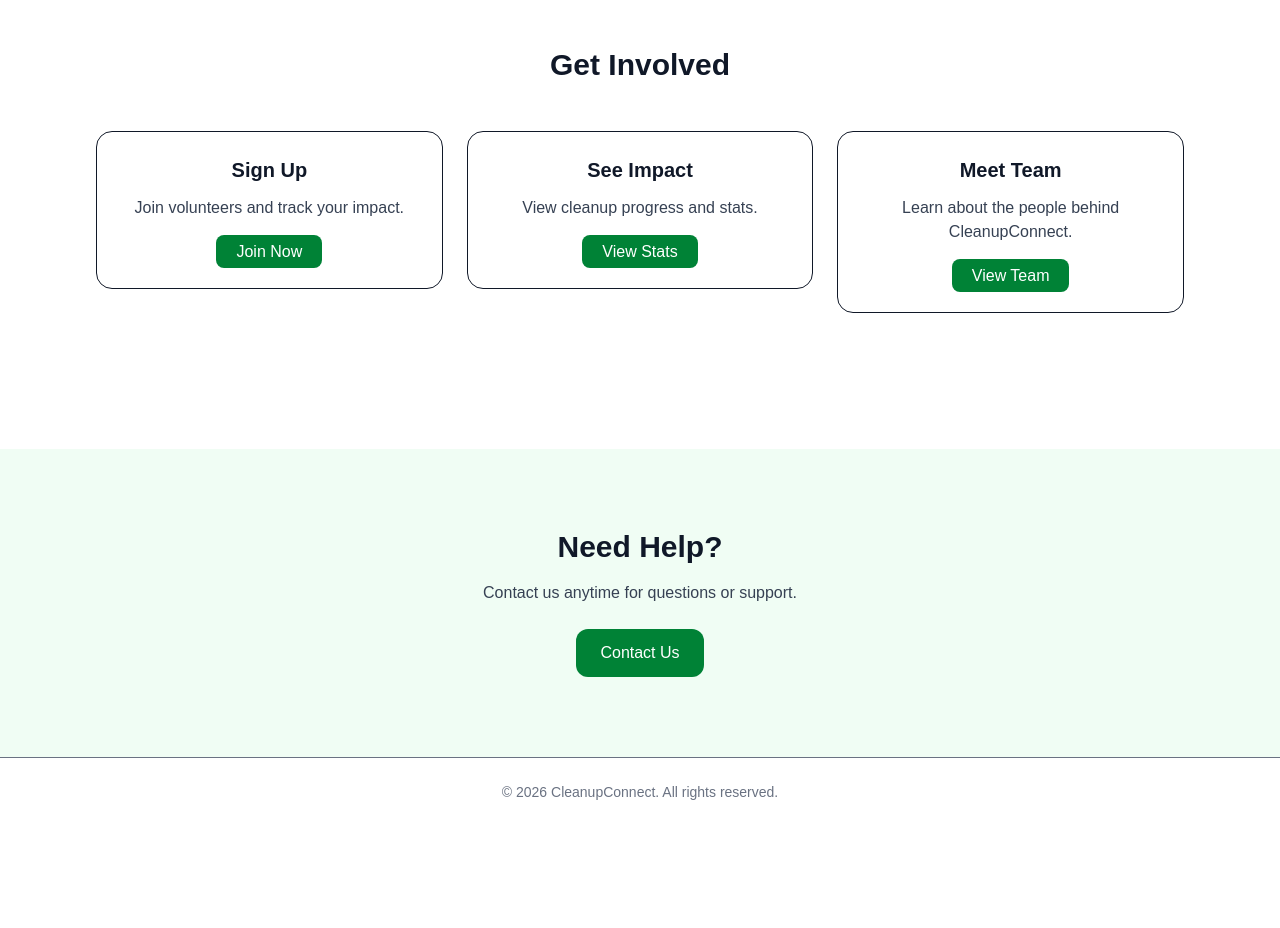
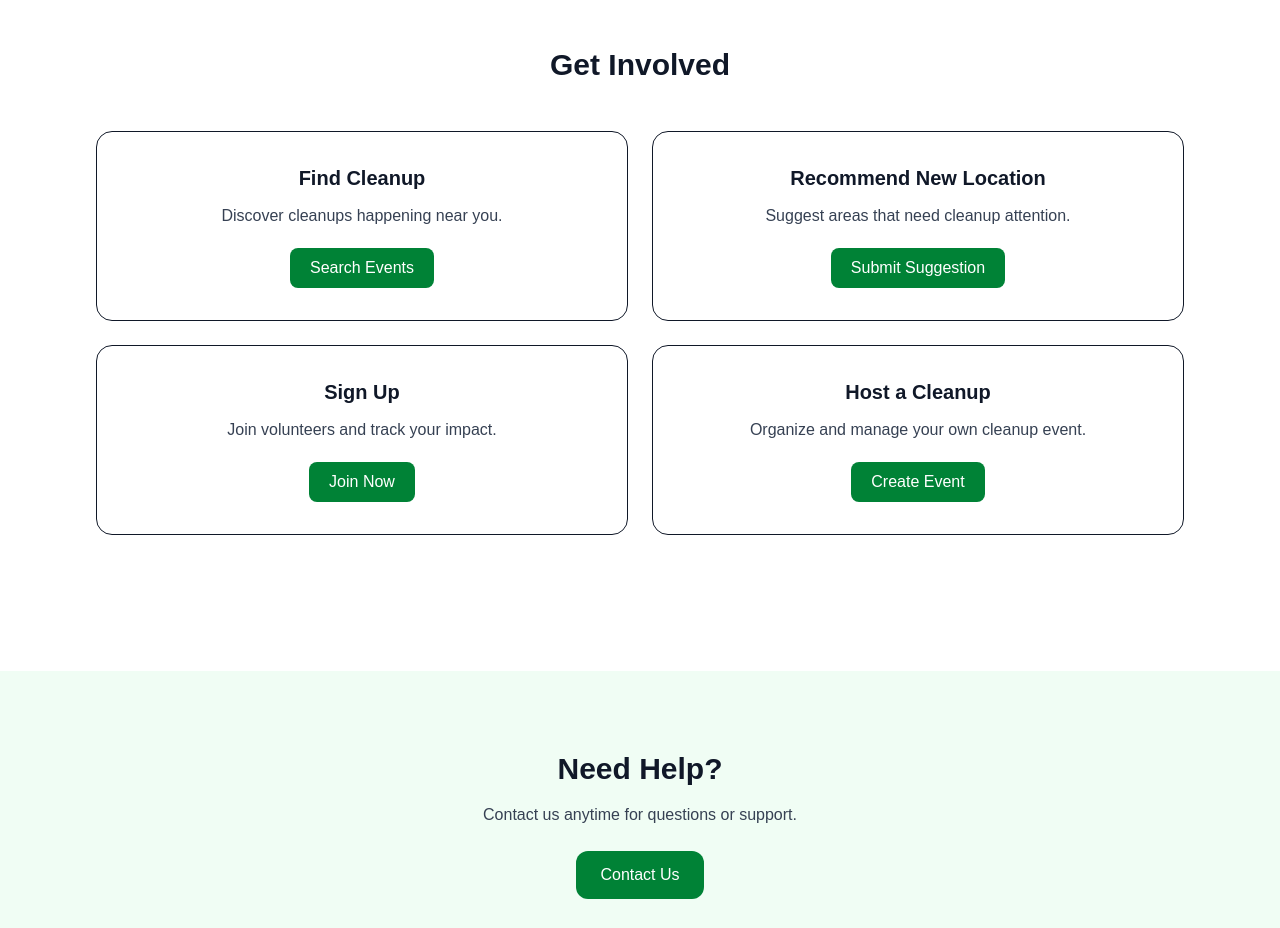
Before and after one commit to kimurar153/cleanupconnect, a Next.js app: page / in a window 1280 px wide. Shown: the part 1100-2028 px from the top of the page. Before the commit the page ends 1926 px from the top, so only its background shows below. Built offline with nearby package versions, Linux system fonts and the light colour scheme.

Commit message:
update signup page and routing fixes

```diff
--- a/app/page.js
+++ b/app/page.js
@@ -69,40 +69,52 @@ export default function Home() {
       <section className="px-8 py-24 max-w-6xl mx-auto text-center">
         <h2 className="text-3xl font-bold mb-12">Get Involved</h2>
 
-        <div className="grid md:grid-cols-3 gap-6">
+        <div className="grid md:grid-cols-2 gap-6">
+
+          <a href="/find-cleanup">
+            <div className="border rounded-2xl p-8 hover:shadow-md transition bg-white">
+              <h3 className="text-xl font-bold mb-3">Find Cleanup</h3>
+              <p className="text-gray-700 mb-5">
+                Discover cleanups happening near you.
+              </p>
+              <span className="bg-green-700 text-white px-5 py-2 rounded-lg inline-block">
+                Search Events
+              </span>
+            </div>
+          </a>
+
+          <a href="/recommend-location">
+            <div className="border rounded-2xl p-8 hover:shadow-md transition bg-white">
+              <h3 className="text-xl font-bold mb-3">Recommend New Location</h3>
+              <p className="text-gray-700 mb-5">
+                Suggest areas that need cleanup attention.
+              </p>
+              <span className="bg-green-700 text-white px-5 py-2 rounded-lg inline-block">
+                Submit Suggestion
+              </span>
+            </div>
+          </a>
 
           <a href="/signup">
-            <div className="border rounded-2xl p-6 hover:shadow-md transition">
+            <div className="border rounded-2xl p-8 hover:shadow-md transition bg-white">
               <h3 className="text-xl font-bold mb-3">Sign Up</h3>
               <p className="text-gray-700 mb-5">
                 Join volunteers and track your impact.
               </p>
-              <span className="bg-green-700 text-white px-5 py-2 rounded-lg">
+              <span className="bg-green-700 text-white px-5 py-2 rounded-lg inline-block">
                 Join Now
               </span>
             </div>
           </a>
 
-          <a href="/impact">
-            <div className="border rounded-2xl p-6 hover:shadow-md transition">
-              <h3 className="text-xl font-bold mb-3">See Impact</h3>
+          <a href="/create-cleanup">
+            <div className="border rounded-2xl p-8 hover:shadow-md transition bg-white">
+              <h3 className="text-xl font-bold mb-3">Host a Cleanup</h3>
               <p className="text-gray-700 mb-5">
-                View cleanup progress and stats.
+                Organize and manage your own cleanup event.
               </p>
-              <span className="bg-green-700 text-white px-5 py-2 rounded-lg">
-                View Stats
-              </span>
-            </div>
-          </a>
-
-          <a href="/team">
-            <div className="border rounded-2xl p-6 hover:shadow-md transition">
-              <h3 className="text-xl font-bold mb-3">Meet Team</h3>
-              <p className="text-gray-700 mb-5">
-                Learn about the people behind CleanupConnect.
-              </p>
-              <span className="bg-green-700 text-white px-5 py-2 rounded-lg">
-                View Team
+              <span className="bg-green-700 text-white px-5 py-2 rounded-lg inline-block">
+                Create Event
               </span>
             </div>
           </a>
```
